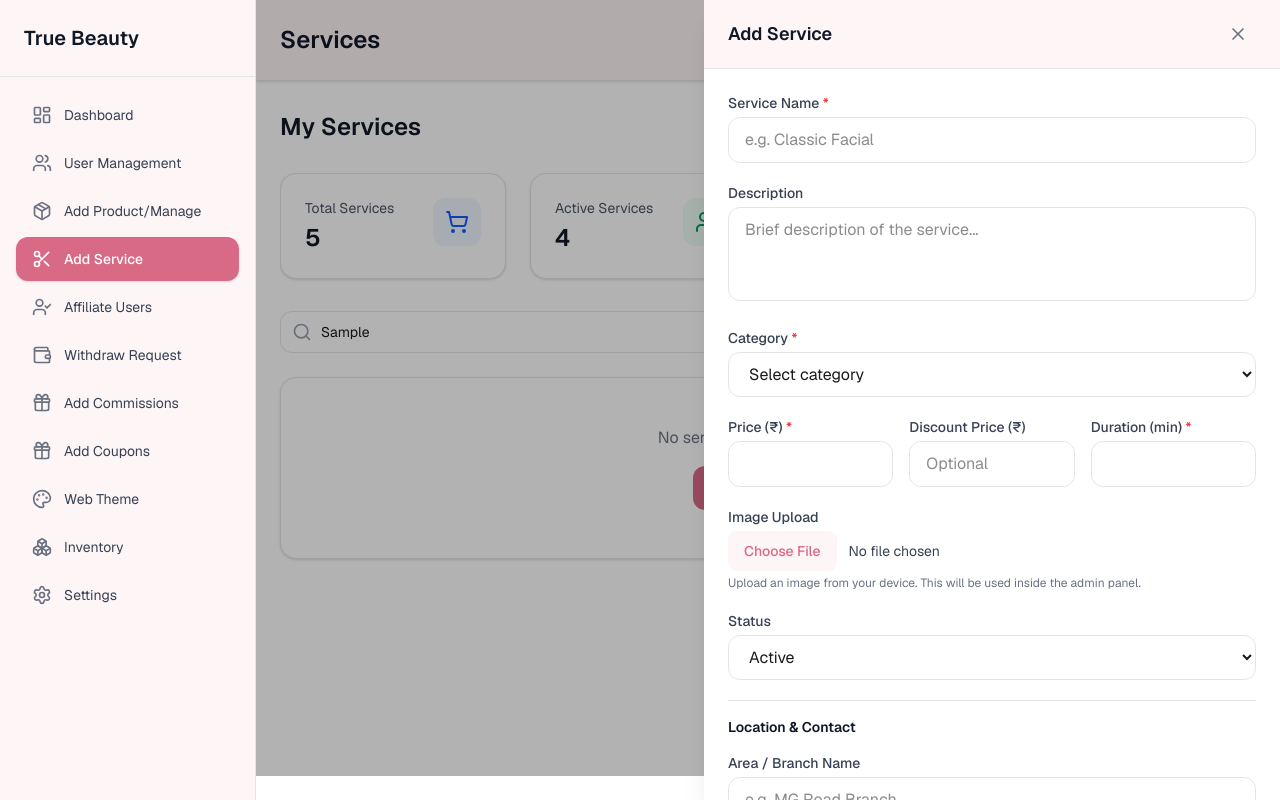
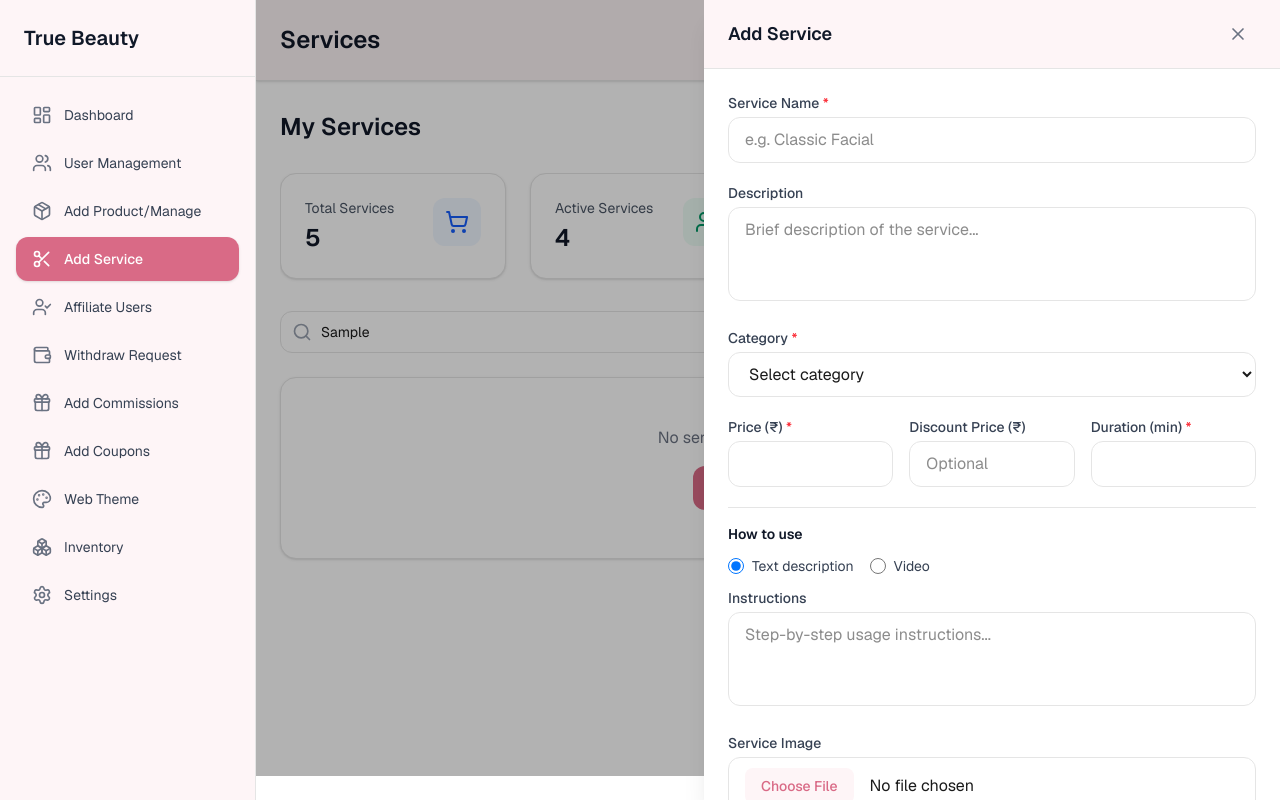
Before and after one commit to ZoyaAnsari19/true-beauty-admin-panel, a Next.js app: page /services in a window 1280 px wide. Both pictures are taken after typing "Sample" into the empty fields and a click on the button "Add Service". Built offline with nearby package versions, Linux system fonts and the light colour scheme.

Commit message:
Add 'How to Use' section to ServiceDetailPage and ServiceForm: Introduce options for text and video instructions in the service management interface. Update context and data structures to support new fields, enhancing user guidance and service usability.

```diff
--- a/app/services/[id]/page.tsx
+++ b/app/services/[id]/page.tsx
@@ -223,6 +223,32 @@ export default function ServiceDetailPage() {
                 </div>
               )}
 
+              {(service.howToUseText || service.howToUseVideoUrl) && (
+                <div className="pt-4 border-t border-gray-100">
+                  <div className="flex items-center gap-2 mb-2">
+                    <FileText className="w-5 h-5 text-gray-600" />
+                    <h3 className="text-sm font-semibold text-gray-900">
+                      How to use
+                    </h3>
+                  </div>
+                  {service.howToUseText && (
+                    <p className="text-gray-600 text-sm leading-relaxed whitespace-pre-wrap mb-2">
+                      {service.howToUseText}
+                    </p>
+                  )}
+                  {service.howToUseVideoUrl && (
+                    <a
+                      href={service.howToUseVideoUrl}
+                      target="_blank"
+                      rel="noopener noreferrer"
+                      className="inline-flex items-center gap-1.5 text-sm font-medium text-[#D96A86] hover:underline"
+                    >
+                      Watch how-to video →
+                    </a>
+                  )}
+                </div>
+              )}
+
               {hasLocationContact && (
                 <div className="pt-4 border-t border-gray-200">
                   <div className="flex items-center gap-2 mb-3">
--- a/components/ui/ServiceForm.tsx
+++ b/components/ui/ServiceForm.tsx
@@ -70,6 +70,9 @@ const emptyForm: ServiceFormValues = {
   durationMinutes: 0,
   image: "",
   status: "active",
+  howToUseType: "text",
+  howToUseText: "",
+  howToUseVideoUrl: "",
   areaBranchName: "",
   fullAddress: "",
   city: "",
@@ -114,6 +117,9 @@ export function ServiceForm({
         durationMinutes: initialValues.durationMinutes,
         image: initialValues.image ?? "",
         status: initialValues.status,
+        howToUseType: initialValues.howToUseType ?? "text",
+        howToUseText: initialValues.howToUseText ?? "",
+        howToUseVideoUrl: initialValues.howToUseVideoUrl ?? "",
         areaBranchName: initialValues.areaBranchName ?? "",
         fullAddress: initialValues.fullAddress ?? "",
         city: initialValues.city ?? "",
@@ -174,6 +180,9 @@ export function ServiceForm({
       imageValue = URL.createObjectURL(imageFile);
     }
 
+    const trimmedHowToUseText = values.howToUseText?.trim() ?? "";
+    const trimmedHowToUseVideoUrl = values.howToUseVideoUrl?.trim() ?? "";
+
     onSubmit({
       ...values,
       name: values.name.trim(),
@@ -182,6 +191,11 @@ export function ServiceForm({
       price: values.price || 0,
       durationMinutes: Math.max(0, values.durationMinutes ?? 0),
       image: imageValue,
+      howToUseType: values.howToUseType,
+      howToUseText:
+        values.howToUseType === "text" ? trimmedHowToUseText : "",
+      howToUseVideoUrl:
+        values.howToUseType === "video" ? trimmedHowToUseVideoUrl : "",
       areaBranchName: values.areaBranchName?.trim() ?? "",
       fullAddress: values.fullAddress?.trim() ?? "",
       city: values.city?.trim() ?? "",
@@ -304,9 +318,99 @@ export function ServiceForm({
           />
         </div>
       </div>
+      <div className="pt-4 border-t border-gray-200">
+        <h3 className="text-sm font-semibold text-gray-900 mb-3">
+          How to use
+        </h3>
+        <div className="space-y-3">
+          <div className="flex flex-wrap items-center gap-4">
+            <label className="inline-flex items-center gap-2 text-sm text-gray-700">
+              <input
+                type="radio"
+                name="howToUseType"
+                value="text"
+                checked={values.howToUseType === "text"}
+                onChange={() =>
+                  setValues((v) => ({
+                    ...v,
+                    howToUseType: "text",
+                  }))
+                }
+                className="h-4 w-4 text-[#D96A86] border-gray-300 focus:ring-[#f8c6d0]"
+              />
+              <span>Text description</span>
+            </label>
+            <label className="inline-flex items-center gap-2 text-sm text-gray-700">
+              <input
+                type="radio"
+                name="howToUseType"
+                value="video"
+                checked={values.howToUseType === "video"}
+                onChange={() =>
+                  setValues((v) => ({
+                    ...v,
+                    howToUseType: "video",
+                  }))
+                }
+                className="h-4 w-4 text-[#D96A86] border-gray-300 focus:ring-[#f8c6d0]"
+              />
+              <span>Video</span>
+            </label>
+          </div>
+
+          {values.howToUseType === "text" && (
+            <div>
+              <label
+                htmlFor="service-how-to-use-text"
+                className="block text-sm font-medium text-gray-700 mb-1"
+              >
+                Instructions
+              </label>
+              <textarea
+                id="service-how-to-use-text"
+                rows={3}
+                value={values.howToUseText ?? ""}
+                onChange={(e) =>
+                  setValues((v) => ({ ...v, howToUseText: e.target.value }))
+                }
+                className="w-full px-4 py-2.5 rounded-xl border border-gray-200 focus:ring-2 focus:ring-[#f8c6d0] focus:border-transparent outline-none transition-all resize-none"
+                placeholder="Step-by-step usage instructions..."
+              />
+            </div>
+          )}
+
+          {values.howToUseType === "video" && (
+            <div>
+              <label
+                htmlFor="service-how-to-use-video-url"
+                className="block text-sm font-medium text-gray-700 mb-1"
+              >
+                Video URL
+              </label>
+              <input
+                id="service-how-to-use-video-url"
+                type="url"
+                value={values.howToUseVideoUrl ?? ""}
+                onChange={(e) =>
+                  setValues((v) => ({
+                    ...v,
+                    howToUseVideoUrl: e.target.value,
+                  }))
+                }
+                className="w-full px-4 py-2.5 rounded-xl border border-gray-200 focus:ring-2 focus:ring-[#f8c6d0] focus:border-transparent outline-none transition-all"
+                placeholder="Paste YouTube, Instagram, or other video link"
+              />
+              <p className="mt-1 text-xs text-gray-500">
+                Add any video URL, including social media links. Customers can
+                open it from the service details page.
+              </p>
+            </div>
+          )}
+        </div>
+      </div>
       <div>
-        <label htmlFor="service-image" className="block text-sm font-medium text-gray-700 mb-1">
-          Image Upload
+        <label htmlFor="service-image-file" className="block text-sm font-medium text-gray-700 mb-1">
+          Service Image
         </label>
         <input
           id="service-image-file"
@@ -316,7 +420,7 @@ export function ServiceForm({
             const file = e.target.files?.[0] ?? null;
             setImageFile(file);
           }}
-          className="block w-full text-sm text-gray-700 file:mr-3 file:rounded-lg file:border-0 file:bg-[#fef5f7] file:px-4 file:py-2.5 file:text-sm file:font-medium file:text-[#D96A86] hover:file:bg-[#f8c6d0] cursor-pointer"
+          className="w-full px-4 py-2.5 rounded-xl border border-gray-200 focus:ring-2 focus:ring-[#f8c6d0] focus:border-transparent outline-none transition-all bg-white file:mr-4 file:py-2 file:px-4 file:rounded-lg file:border-0 file:text-sm file:font-medium file:bg-[#fef5f7] file:text-[#D96A86] hover:file:bg-[#f8e0e6]"
         />
         <p className="mt-1 text-xs text-gray-500">
           Upload an image from your device. This will be used inside the admin panel.
--- a/lib/services-context.tsx
+++ b/lib/services-context.tsx
@@ -54,6 +54,15 @@ export function ServicesProvider({ children }: { children: React.ReactNode }) {
       durationMinutes: values.durationMinutes,
       image: values.image ?? null,
       status: values.status,
+      howToUseType: values.howToUseType,
+      howToUseText:
+        values.howToUseType === "text"
+          ? values.howToUseText?.trim() || undefined
+          : undefined,
+      howToUseVideoUrl:
+        values.howToUseType === "video"
+          ? values.howToUseVideoUrl?.trim() || undefined
+          : undefined,
       areaBranchName: values.areaBranchName ?? undefined,
       fullAddress: values.fullAddress ?? undefined,
       city: values.city ?? undefined,
--- a/lib/services-data.ts
+++ b/lib/services-data.ts
@@ -10,6 +10,10 @@ export interface Service {
   durationMinutes: number;
   image?: string | null;
   status: ServiceStatus;
+  /** How to use (optional) */
+  howToUseType?: "text" | "video";
+  howToUseText?: string;
+  howToUseVideoUrl?: string;
   /** Location & contact (optional) */
   areaBranchName?: string;
   fullAddress?: string;
@@ -43,6 +47,8 @@ const MOCK_SERVICES: Service[] = [
     phoneNumber: "+91 98765 43210",
     workingHours: "10:00 AM - 8:00 PM",
     workingDays: "Mon - Sat",
+    howToUseType: "video",
+    howToUseVideoUrl: "https://www.youtube.com/watch?v=dQw4w9WgXcQ",
     createdAt: "2024-01-15T10:00:00Z",
     updatedAt: "2024-01-15T10:00:00Z",
   },
```
